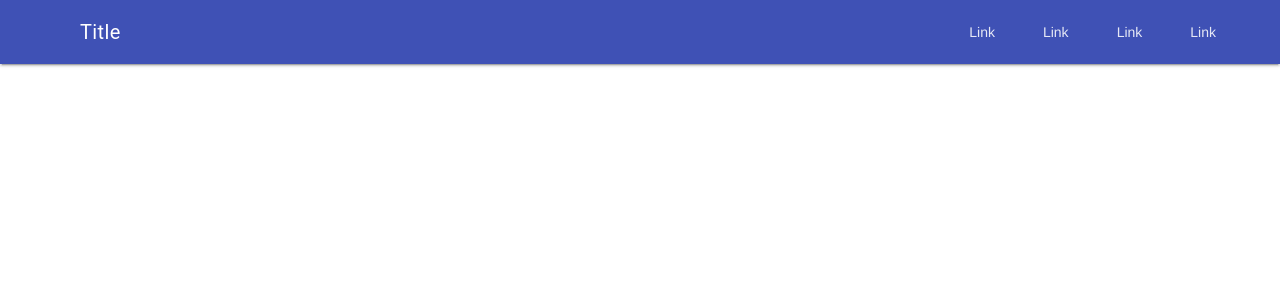
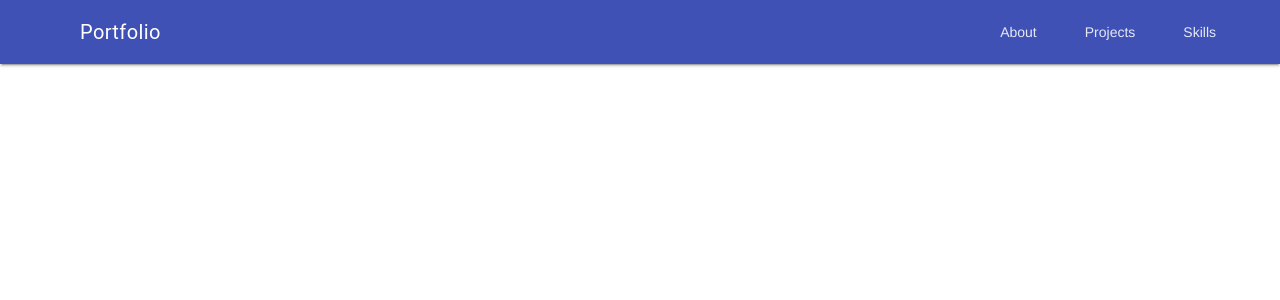
Before and after one commit to jcunanan05/portfolio-with-ci, a React (Create React App) app: page / in a window 1280 px wide. Shown: the top 300 px of the page. Built offline with nearby package versions, Linux system fonts and the light colour scheme.

Commit message:
Add Navbar tests

```diff
--- a/src/App.js
+++ b/src/App.js
@@ -1,14 +1,23 @@
-import React, { Component } from 'react';
-import Navbar from './components/Navbar';
-import Layout from './components/Layout';
+import React, { Component, Fragment } from 'react';
+import Navbar from './views/components/Navbar';
+import Layout from './views/components/Layout';
+import NavbarLink from './views/components/Navbar/Link';
+
+const NavbarLinks = () => (
+  <Fragment>
+    <NavbarLink title="About" href="#about"/>
+    <NavbarLink title="Projects" href="#projects" />
+    <NavbarLink title="Skills" href="#skills"/>
+  </Fragment>
+);
 
 class App extends Component {
   render() {
     return (
       <Layout>
-        <Navbar />
-        <main class="mdl-layout__content">
-          <div class="page-content" />
+        <Navbar title="Portfolio" links={<NavbarLinks />} />
+        <main className="mdl-layout__content">
+          <div className="page-content" />
         </main>
       </Layout>
     );
--- a/src/components/Navbar/Drawer.js
+++ /dev/null
@@ -1,23 +0,0 @@
-import React from 'react';
-
-export default function Drawer({ title = 'Title' }) {
-  return (
-    <div class="mdl-layout__drawer">
-      <span class="mdl-layout-title">Title</span>
-      <nav class="mdl-navigation">
-        <a class="mdl-navigation__link" href="">
-          Link
-        </a>
-        <a class="mdl-navigation__link" href="">
-          Link
-        </a>
-        <a class="mdl-navigation__link" href="">
-          Link
-        </a>
-        <a class="mdl-navigation__link" href="">
-          Link
-        </a>
-      </nav>
-    </div>
-  );
-}
--- a/src/components/Navbar/Header.js
+++ /dev/null
@@ -1,27 +0,0 @@
-import React from 'react';
-
-export default function Header({ title = 'title' }) {
-  return (
-    <header class="mdl-layout__header">
-      <div class="mdl-layout__header-row">
-        <span class="mdl-layout-title">{title}</span>
-
-        <div class="mdl-layout-spacer" />
-        <nav class="mdl-navigation mdl-layout--large-screen-only">
-          <a class="mdl-navigation__link" href="">
-            Link
-          </a>
-          <a class="mdl-navigation__link" href="">
-            Link
-          </a>
-          <a class="mdl-navigation__link" href="">
-            Link
-          </a>
-          <a class="mdl-navigation__link" href="">
-            Link
-          </a>
-        </nav>
-      </div>
-    </header>
-  );
-}
--- a/src/components/Navbar/index.js
+++ /dev/null
@@ -1,12 +0,0 @@
-import React, { Fragment } from 'react';
-import Header from './Header';
-import Drawer from './Drawer';
-
-export default function Navbar({ title = 'Title' }) {
-  return (
-    <Fragment>
-      <Header title={title} />
-      <Drawer title={title} />
-    </Fragment>
-  );
-}
--- a/src/components/Layout.js
+++ b/src/views/components/Layout.js
@@ -2,7 +2,7 @@ import React from 'react';
 
 export default function Layout({ children }) {
   return (
-    <div class="mdl-layout mdl-js-layout mdl-layout--fixed-header">
+    <div className="mdl-layout mdl-js-layout mdl-layout--fixed-header">
       {children}
     </div>
   );
--- /dev/null
+++ b/src/views/components/Navbar/Drawer.js
@@ -0,0 +1,12 @@
+import React from 'react';
+
+export default function Drawer({ title = 'Title', links='' }) {
+  return (
+    <div className="mdl-layout__drawer">
+      <span className="mdl-layout-title">{title}</span>
+      <nav className="mdl-navigation">
+        {links}
+      </nav>
+    </div>
+  );
+}
--- /dev/null
+++ b/src/views/components/Navbar/Header.js
@@ -0,0 +1,17 @@
+import React from 'react';
+
+export default function Header({ title = 'title', links='' }) {
+
+  return (
+    <header className="mdl-layout__header">
+      <div className="mdl-layout__header-row">
+        <span className="mdl-layout-title">{title}</span>
+
+        <div className="mdl-layout-spacer" />
+        <nav className="mdl-navigation mdl-layout--large-screen-only">
+          {links}
+        </nav>
+      </div>
+    </header>
+  );
+}
--- /dev/null
+++ b/src/views/components/Navbar/Link.js
@@ -0,0 +1,9 @@
+import React from 'react';
+
+export default function Link({ href = '#', title = 'Link' }) {
+  return (
+    <a className="mdl-navigation__link" href={href}>
+      {title}
+    </a>
+  );
+}
--- /dev/null
+++ b/src/views/components/Navbar/index.js
@@ -0,0 +1,12 @@
+import React, { Fragment } from 'react';
+import Header from './Header';
+import Drawer from './Drawer';
+
+export default function Navbar({ title = 'Title', links='' }) {
+  return (
+    <Fragment>
+      <Header title={title} links={links} />
+      <Drawer title={title} links={links} />
+    </Fragment>
+  );
+}
```
Also changed, not shown: package.json (+4 -4 lines), src/index.css (deleted, +0 -14 lines), .eslintrc.json (added), 2 other files (tests, documents, lock files or other folders).
